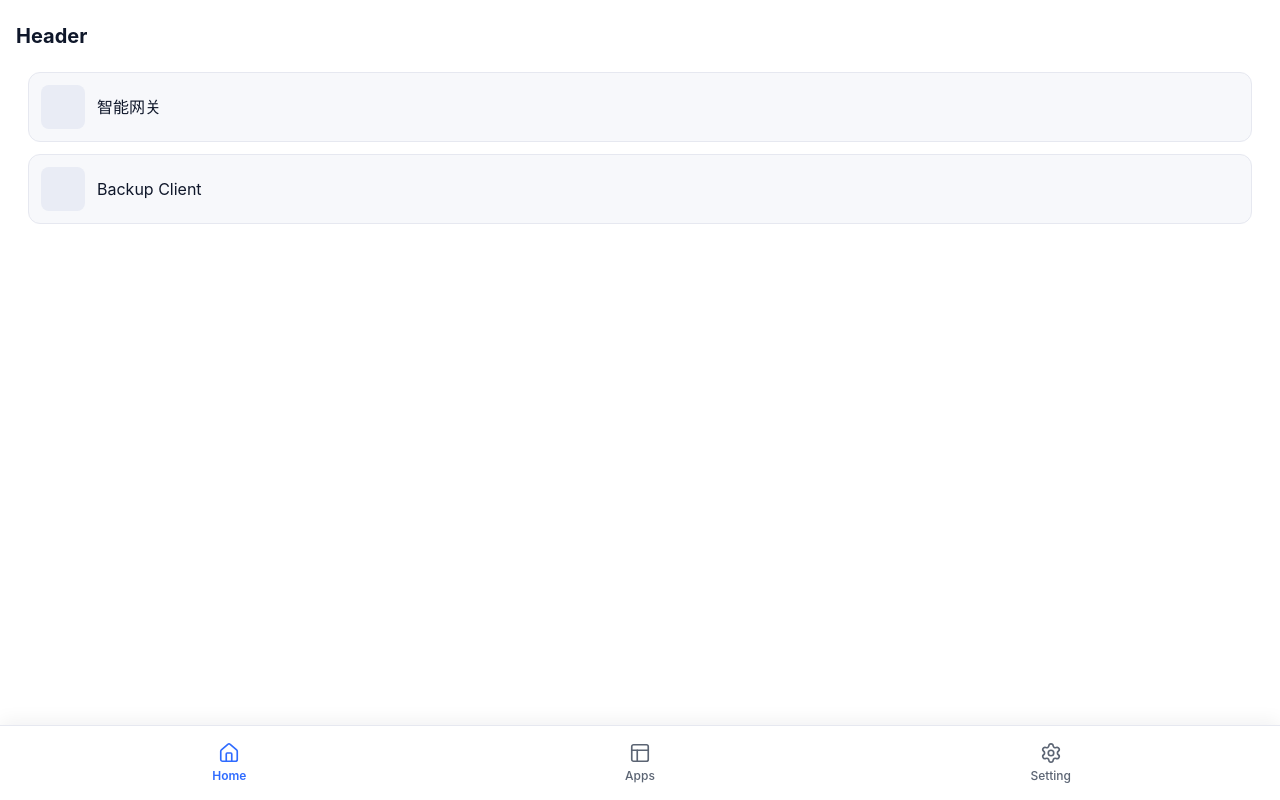
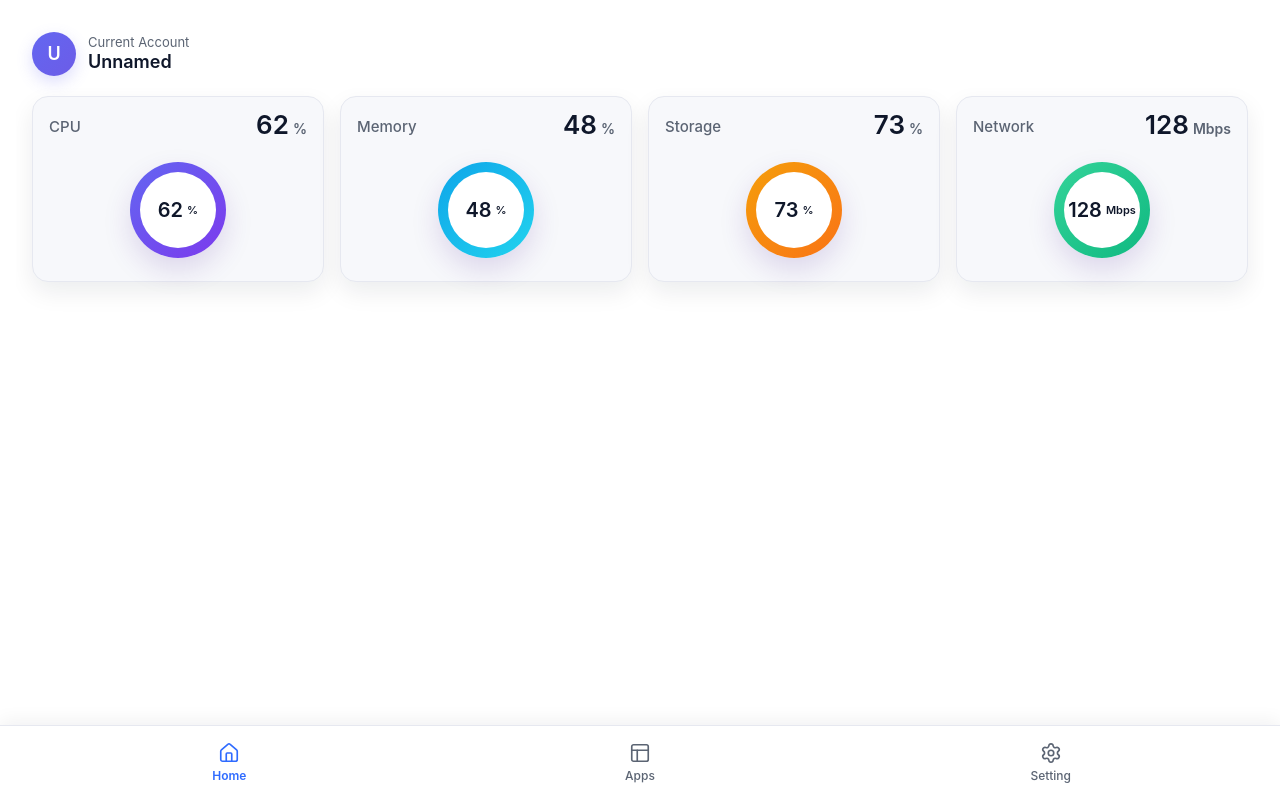
Before and after one commit to buckyos/BuckyOSApp, a React (Vite) app: page /#/main/home in a window 1280 px wide. Built offline with nearby package versions, Linux system fonts and the light colour scheme.

Commit message:
Add user face

```diff
--- a/src/app/MainRoutes.css
+++ b/src/app/MainRoutes.css
@@ -1,5 +1,52 @@
 /* Minimal bottom tab bar with icon + label layout */
 .content {
+  flex: 1;
+  display: flex;
+  flex-direction: column;
+  overflow: hidden;
+}
+
+.account-header {
+  display: flex;
+  align-items: center;
+  gap: 12px;
+  padding: 16px;
+  padding-bottom: 12px;
+  background: transparent;
+}
+
+.account-avatar {
+  width: 44px;
+  height: 44px;
+  border-radius: 50%;
+  background: linear-gradient(135deg, #6366f1 0%, #6c5ce7 100%);
+  color: #fff;
+  display: flex;
+  align-items: center;
+  justify-content: center;
+  font-weight: 600;
+  font-size: 18px;
+  box-shadow: 0 6px 16px rgba(99, 102, 241, 0.22);
+}
+
+.account-info {
+  display: flex;
+  flex-direction: column;
+  line-height: 1.2;
+}
+
+.account-label {
+  font-size: 13px;
+  color: var(--muted-text);
+}
+
+.account-name {
+  font-size: 18px;
+  font-weight: 600;
+  color: var(--app-text);
+}
+
+.content-body {
   flex: 1;
   overflow: auto;
   display: flex;
--- a/src/app/MainRoutes.tsx
+++ b/src/app/MainRoutes.tsx
@@ -1,5 +1,6 @@
 import React from "react";
 import { NavLink, Route, Routes, useLocation, useNavigate } from "react-router-dom";
+import { invoke } from "@tauri-apps/api/core";
 import { Home as HomeIcon, PanelsTopLeft, Settings } from "lucide-react";
 import Home from "../pages/main/Home";
 import Apps from "../pages/main/Apps";
@@ -39,6 +40,8 @@ function TabBar() {
 
 const MainRoutes: React.FC = () => {
   const navigate = useNavigate();
+  const { t } = useI18n();
+  const [nickname, setNickname] = React.useState<string | null>(null);
   const routerLocation = useLocation();
   const normalizedPath = React.useMemo(() => {
     const path = routerLocation.pathname;
@@ -58,9 +61,41 @@ const MainRoutes: React.FC = () => {
     }
   }, [navigate]);
 
+  React.useEffect(() => {
+    let cancelled = false;
+    (async () => {
+      try {
+        const currentNickname = await invoke<string | null>("current_wallet_nickname");
+        if (!cancelled) {
+          setNickname(currentNickname);
+        }
+      } catch (err) {
+        console.error(err);
+      }
+    })();
+    return () => {
+      cancelled = true;
+    };
+  }, []);
+
+  const displayName = nickname && nickname.trim().length > 0
+    ? nickname
+    : t("common.account.unnamed");
+
+  const accountLabel = t("common.account.current");
+  const avatarInitial = displayName.trim().charAt(0).toUpperCase() || "?";
+
   return (
     <div className={showTabBar ? "App app-tabbed" : "App"}>
       <div className="content">
+        <div className="account-header">
+          <div className="account-avatar" aria-hidden="true">{avatarInitial}</div>
+          <div className="account-info">
+            <span className="account-label">{accountLabel}</span>
+            <span className="account-name">{displayName}</span>
+          </div>
+        </div>
+        <div className="content-body">
           <Routes>
             <Route path="/home" element={<Home />} />
             <Route path="/apps" element={<Apps />} />
@@ -69,6 +104,7 @@ const MainRoutes: React.FC = () => {
             <Route path="/setting/language" element={<LanguageSelect />} />
           </Routes>
         </div>
+      </div>
       {showTabBar && <TabBar />}
     </div>
   );
--- a/src/i18n/translations/en.ts
+++ b/src/i18n/translations/en.ts
@@ -4,6 +4,10 @@ export default {
             en: "English",
             zh: "中文",
             switch_label: "Language",
+        },
+        account: {
+            current: "Current Account",
+            unnamed: "Unnamed",
         },
         back: "Back",
         actions: {
--- a/src/i18n/translations/zh.ts
+++ b/src/i18n/translations/zh.ts
@@ -4,6 +4,10 @@ export default {
             en: "English",
             zh: "中文",
             switch_label: "语言",
+        },
+        account: {
+            current: "当前账户",
+            unnamed: "未命名",
         },
         back: "返回",
         actions: {
--- a/src/pages/main/Apps.tsx
+++ b/src/pages/main/Apps.tsx
@@ -1,14 +1,70 @@
 import React from "react";
-import MobileHeader from "../../components/ui/MobileHeader";
+
+const appCards = [
+  {
+    key: "gateway",
+    title: "智能网关",
+    description: "管理本地网络、监控链路状态与设备健康。",
+    accent: "linear-gradient(135deg, #6366f1 0%, #4338ca 100%)",
+  },
+  {
+    key: "backup",
+    title: "Backup Client",
+    description: "为关键数据提供备份与恢复策略。",
+    accent: "linear-gradient(135deg, #0ea5e9 0%, #0284c7 100%)",
+  },
+];
 
 const Apps: React.FC = () => {
   return (
-    <div style={{ display: "flex", flexDirection: "column", height: "100%" }}>
-      <MobileHeader title="Apps" />
-      <div style={{ padding: 12, color: "var(--muted-text)" }}>
-        {/* Placeholder content */}
-        Coming soon…
-      </div>
+    <div
+      style={{
+        display: "flex",
+        flexDirection: "column",
+        gap: 16,
+        padding: "0 16px 16px",
+      }}
+    >
+      {appCards.map(({ key, title, description, accent }) => (
+        <article
+          key={key}
+          style={{
+            background: "var(--card-bg)",
+            border: "1px solid var(--border)",
+            borderRadius: 16,
+            padding: 18,
+            display: "flex",
+            gap: 16,
+            alignItems: "center",
+            boxShadow: "0 14px 32px rgba(15, 23, 42, 0.08)",
+          }}
+        >
+          <div
+            style={{
+              width: 56,
+              height: 56,
+              borderRadius: 16,
+              background: accent,
+              display: "flex",
+              alignItems: "center",
+              justifyContent: "center",
+              color: "#fff",
+              fontSize: 22,
+              fontWeight: 600,
+              boxShadow: "0 12px 28px rgba(67, 56, 202, 0.18)",
+            }}
+            aria-hidden="true"
+          >
+            {title.slice(0, 1)}
+          </div>
+          <div style={{ display: "flex", flexDirection: "column", gap: 6 }}>
+            <h2 style={{ margin: 0, fontSize: 17, color: "var(--app-text)" }}>{title}</h2>
+            <p style={{ margin: 0, fontSize: 14, color: "var(--muted-text)", lineHeight: 1.45 }}>
+              {description}
+            </p>
+          </div>
+        </article>
+      ))}
     </div>
   );
 };
--- a/src/pages/main/Home.tsx
+++ b/src/pages/main/Home.tsx
@@ -1,25 +1,112 @@
 import React from "react";
-import MobileHeader from "../../components/ui/MobileHeader";
+
+const metrics = [
+  {
+    key: "cpu",
+    label: "CPU",
+    value: 62,
+    unit: "%",
+    gradient: "linear-gradient(135deg, #6366f1 0%, #7c3aed 100%)",
+  },
+  {
+    key: "memory",
+    label: "Memory",
+    value: 48,
+    unit: "%",
+    gradient: "linear-gradient(135deg, #0ea5e9 0%, #22d3ee 100%)",
+  },
+  {
+    key: "storage",
+    label: "Storage",
+    value: 73,
+    unit: "%",
+    gradient: "linear-gradient(135deg, #f59e0b 0%, #f97316 100%)",
+  },
+  {
+    key: "network",
+    label: "Network",
+    value: 128,
+    unit: "Mbps",
+    gradient: "linear-gradient(135deg, #34d399 0%, #10b981 100%)",
+  },
+];
 
 const Home: React.FC = () => {
   return (
-    <div style={{ display: "flex", flexDirection: "column", height: "100%" }}>
-      <MobileHeader title="Header" />
-      <div style={{ padding: 12, display: "flex", flexDirection: "column", gap: 12 }}>
-        {/* Placeholder cards to match wireframe */}
-        <div style={{ background: "var(--card-bg)", border: "1px solid var(--border)", borderRadius: 12, padding: 12 }}>
-          <div style={{ display: "flex", alignItems: "center", gap: 12 }}>
-            <div style={{ width: 44, height: 44, borderRadius: 8, background: "#e9ecf5" }} />
-            <div style={{ fontSize: 16 }}>智能网关</div>
-          </div>
-        </div>
-        <div style={{ background: "var(--card-bg)", border: "1px solid var(--border)", borderRadius: 12, padding: 12 }}>
-          <div style={{ display: "flex", alignItems: "center", gap: 12 }}>
-            <div style={{ width: 44, height: 44, borderRadius: 8, background: "#e9ecf5" }} />
-            <div style={{ fontSize: 16 }}>Backup Client</div>
-          </div>
-        </div>
-      </div>
+    <div style={{ display: "flex", flexDirection: "column", height: "100%", padding: "0 16px 16px" }}>
+      <section
+        style={{
+          display: "grid",
+          gridTemplateColumns: "repeat(auto-fit, minmax(150px, 1fr))",
+          gap: 16,
+          marginTop: 8,
+        }}
+      >
+        {metrics.map(({ key, label, value, unit, gradient }) => (
+          <article
+            key={key}
+            style={{
+              background: "var(--card-bg)",
+              border: "1px solid var(--border)",
+              borderRadius: 16,
+              padding: 16,
+              display: "flex",
+              flexDirection: "column",
+              gap: 14,
+              boxShadow: "0 10px 24px rgba(15, 23, 42, 0.08)",
+            }}
+          >
+            <header style={{ display: "flex", justifyContent: "space-between", alignItems: "center" }}>
+              <span style={{ fontSize: 15, color: "var(--muted-text)", fontWeight: 500 }}>{label}</span>
+              <span style={{ fontSize: 26, fontWeight: 600, color: "var(--app-text)" }}>
+                {value}
+                <span style={{ fontSize: 14, marginLeft: 4, color: "var(--muted-text)" }}>{unit}</span>
+              </span>
+            </header>
+            <div
+              style={{
+                position: "relative",
+                height: 110,
+                display: "flex",
+                alignItems: "center",
+                justifyContent: "center",
+              }}
+            >
+              <div
+                style={{
+                  width: 96,
+                  height: 96,
+                  borderRadius: "50%",
+                  background: gradient,
+                  position: "relative",
+                  display: "flex",
+                  alignItems: "center",
+                  justifyContent: "center",
+                  boxShadow: "0 12px 28px rgba(76, 29, 149, 0.15)",
+                }}
+              >
+                <div
+                  style={{
+                    width: 76,
+                    height: 76,
+                    borderRadius: "50%",
+                    background: "var(--app-bg)",
+                    display: "flex",
+                    alignItems: "center",
+                    justifyContent: "center",
+                    fontSize: 20,
+                    fontWeight: 600,
+                    color: "var(--app-text)",
+                  }}
+                >
+                  {value}
+                  <span style={{ fontSize: 11, marginLeft: 4 }}>{unit}</span>
+                </div>
+              </div>
+            </div>
+          </article>
+        ))}
+      </section>
     </div>
   );
 };
--- a/src/pages/main/Setting.tsx
+++ b/src/pages/main/Setting.tsx
@@ -1,7 +1,6 @@
 import React from "react";
 import { invoke } from "@tauri-apps/api/core";
 import { useNavigate } from "react-router-dom";
-import MobileHeader from "../../components/ui/MobileHeader";
 import InputDialog from "../../components/ui/InputDialog";
 import ConfirmDialog from "../../components/ui/ConfirmDialog";
 import "./Setting.css";
@@ -111,9 +110,8 @@ const Setting: React.FC = () => {
   };
 
   return (
-    <div style={{ display: "flex", flexDirection: "column", height: "100%" }}>
-      <MobileHeader title={t("settings.title")} />
-      <div style={{ padding: 12 }}>
+    <div style={{ display: "flex", flexDirection: "column", height: "100%", padding: "0 16px 16px" }}>
+      <div>
         <div className="settings-list">
           <button className="settings-item" onClick={() => navigate("/main/setting/language")}>
             <span className="label">{t("settings.language")}</span>
```
Lines whose indentation alone changed are shown as unchanged.
